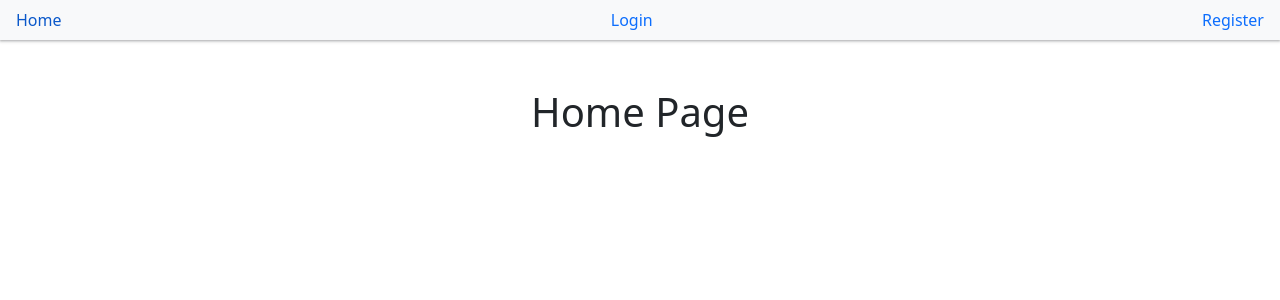
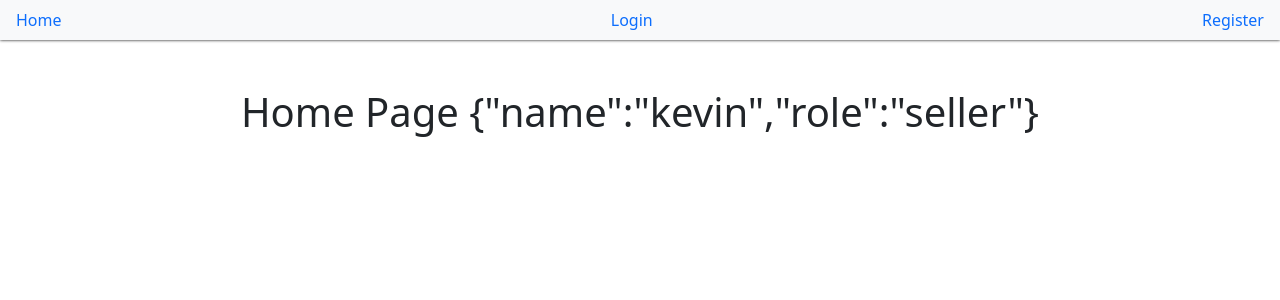
Before and after one commit to kevinkalenga/Hotel_Website, a React (Create React App) app in the folder client/: page / in a window 1280 px wide. Shown: the top 300 px of the page. Built offline with nearby package versions, Linux system fonts and the light colour scheme.

Commit message:
Accessing redux state

```diff
--- a/client/src/booking/Home.js
+++ b/client/src/booking/Home.js
@@ -1,9 +1,11 @@
-import React from 'react'
+import { useSelector } from 'react-redux'
+
 
 const Home = () => {
+    const { user } = useSelector(state => ({ ...state }))
     return (
         <div className='container-fluid h1 p-5 text-center'>
-            Home Page
+            Home Page {JSON.stringify(user)}
         </div>
     )
 }
--- a/client/src/index.css
+++ b/client/src/index.css
@@ -1,3 +1,4 @@
 .boxshadow {
-    box-shadow: 0 1px 2px 0 rgb(60 64 67 / 30%), 0 1px 3px 1px rgb(60 64 67 / 15%);
+    /* box-shadow: 0 1px 2px 0 rgb(60 64 67 / 30%), 0 1px 3px 1px rgb(60 64 67 / 15%); */
+    box-shadow: 0 0 3px #000;
 }
--- a/client/src/index.js
+++ b/client/src/index.js
@@ -6,24 +6,12 @@ import reportWebVitals from './reportWebVitals';
 
 
 // 1. import from react-redux and redux
-import { createStore, combineReducers } from "redux";
+import { createStore } from "redux";
 import { Provider } from "react-redux"
+import rootReducer from './reducers';
 // import { composeWithDevTools } from "redux-devtools-extension";
-// 2. create user reducer function ;
-const authReducer = (state = {}, action) => {
-  switch (action.type) {
-    case "LOGGED_IN_USER":
-      return { ...state, ...action.payload };
-    case "LOGOUT":
-      return action.payload;
-    default:
-      return state;
-  }
-}
-// 3. combine multiple reducers
-const rootReducer = combineReducers({
-  user: authReducer
-})
+
+
 // 4. create redux store
 const store = createStore(rootReducer)
 // 5. provide redux store to the entire app
--- /dev/null
+++ b/client/src/reducers/auth.js
@@ -0,0 +1,11 @@
+// 2. create user reducer function ;
+export const authReducer = (state = { name: "kevin", role: "seller" }, action) => {
+    switch (action.type) {
+        case "LOGGED_IN_USER":
+            return { ...state, ...action.payload };
+        case "LOGOUT":
+            return action.payload;
+        default:
+            return state;
+    }
+}
--- /dev/null
+++ b/client/src/reducers/index.js
@@ -0,0 +1,8 @@
+import { combineReducers } from "redux";
+import { authReducer } from "./auth";
+// 3. combine multiple reducers
+const rootReducer = combineReducers({
+    user: authReducer
+})
+
+export default rootReducer;
```
